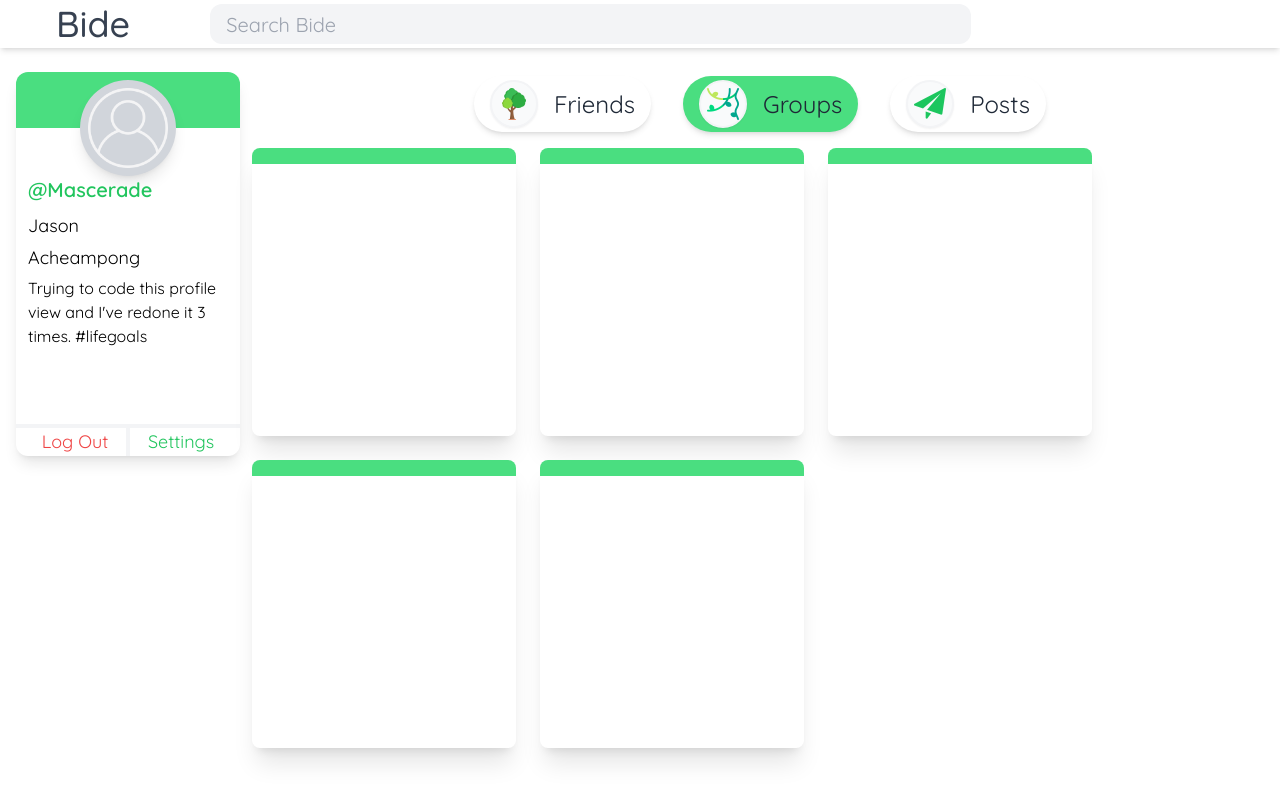
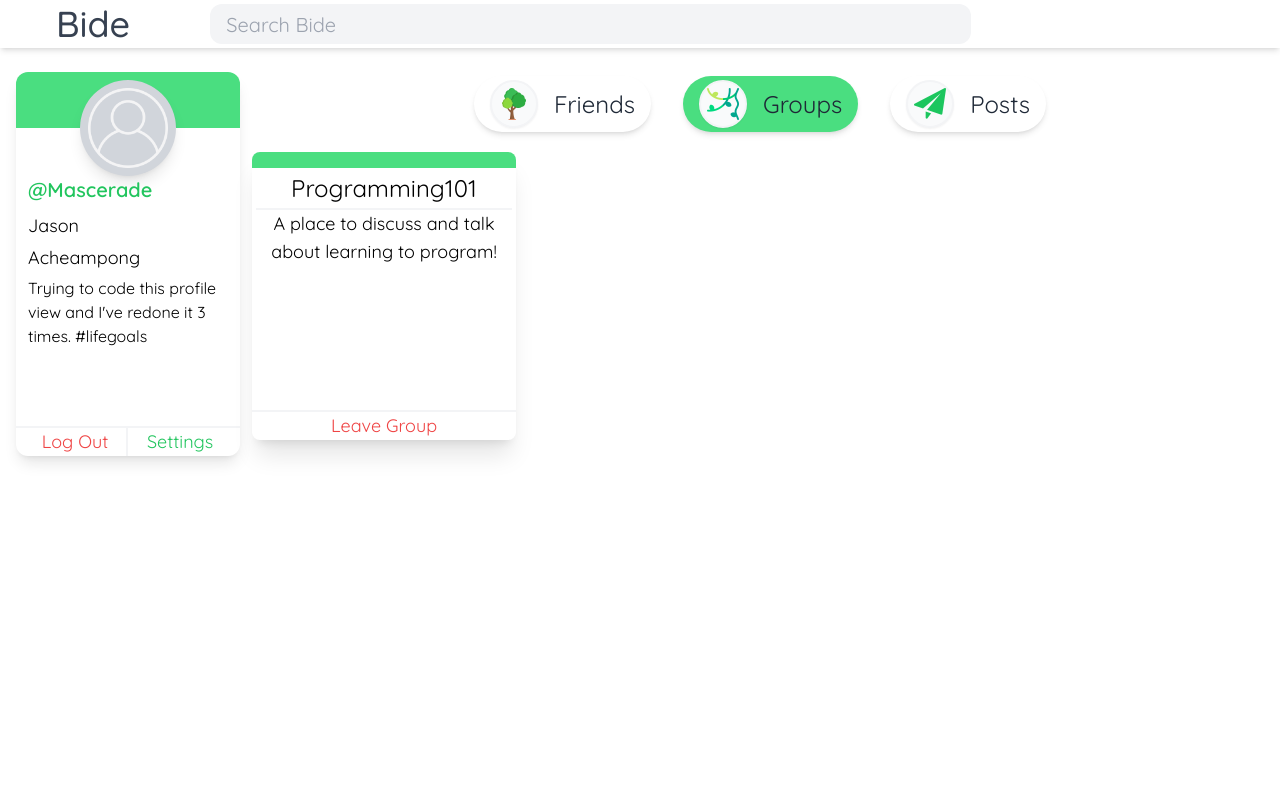
Before and after one commit to Mascerade/bide-frontend-vite, a Vue app: page /user/1 in a window 1280 px wide. Built offline with nearby package versions, Linux system fonts and the light colour scheme.

Commit message:
finished group card design

```diff
--- a/src/components/user/GroupCard.vue
+++ b/src/components/user/GroupCard.vue
@@ -1,7 +1,37 @@
 <template>
   <div class="xl:w-72 xl:p-3">
-    <div class="xl:h-72 shadow-xl rounded-lg">
+    <div class="xl:h-72 flex flex-col shadow-xl rounded-lg">
       <div class="w-full xl:h-4 bg-green-400 rounded-tr-lg rounded-tl-lg"></div>
+      <div class="flex-grow">
+        <h1
+          class="xl:text-2xl xl:ml-1 xl:mr-1 xl:pt-1 xl:pb-1 text-center border-b-2 border-gray-100"
+        >
+          {{ title }}
+        </h1>
+        <h2 class="xl:text-lg text-center">{{ description }}</h2>
+      </div>
+      <button
+        class="text-red-500 text-center border-t-2 border-gray-100 hover:bg-gray-100 xl:text-lg"
+      >
+        Leave Group
+      </button>
     </div>
   </div>
 </template>
+
+<script lang="ts">
+import { defineComponent } from 'vue'
+
+export default defineComponent({
+  props: {
+    title: {
+      type: String,
+      required: true
+    },
+    description: {
+      type: String,
+      required: true
+    }
+  }
+})
+</script>
--- a/src/components/user/UserProfile.vue
+++ b/src/components/user/UserProfile.vue
@@ -11,15 +11,15 @@
       </h2>
     </div>
     <footer
-      class="w-full flex flex-row justify-between border-t-4 border-gray-100 xl:pl-2 xl:pr-2"
+      class="w-full flex flex-row justify-between border-t-2 border-gray-100"
     >
       <button
-        class="w-1/2 xl:text-lg text-center border-r-2 border-gray-100 text-red-500"
+        class="w-1/2 xl:text-lg text-center border-r-2 border-gray-100 hover:bg-gray-100 text-red-500 rounded-bl-xl xl:pl-2"
       >
         Log Out
       </button>
       <button
-        class="w-1/2 xl:text-lg text-center border-l-2 border-gray-100 text-green-500"
+        class="w-1/2 xl:text-lg text-center border-gray-100 hover:bg-gray-100 text-green-500 rounded-br-xl xl:pr-2"
       >
         Settings
       </button>
--- a/src/views/User.vue
+++ b/src/views/User.vue
@@ -21,13 +21,14 @@
               <!-- <div class="h-full w-2 border-l-2 border-gray-50"></div> -->
             </template>
           </user-pill-navbar>
-          <div class="flex w-full justify-center">
+          <div class="flex w-full">
             <div class="flex flex-wrap">
-              <group-card></group-card>
-              <group-card></group-card>
-              <group-card></group-card>
-              <group-card></group-card>
-              <group-card></group-card>
+              <group-card
+                v-for="group in groupData"
+                :title="group.title"
+                :description="group.description"
+                :key="group.title"
+              ></group-card>
             </div>
           </div>
         </div>
@@ -58,13 +59,15 @@ export default defineComponent({
   setup() {
     const groupData = [
       {
-        title: 'Programming101'
+        title: 'Programming101',
+        description: 'A place to discuss and talk about learning to program!'
       }
     ]
     return {
       friendsPillImage,
       groupPillImage,
-      postsPill
+      postsPill,
+      groupData
     }
   }
 })
```
